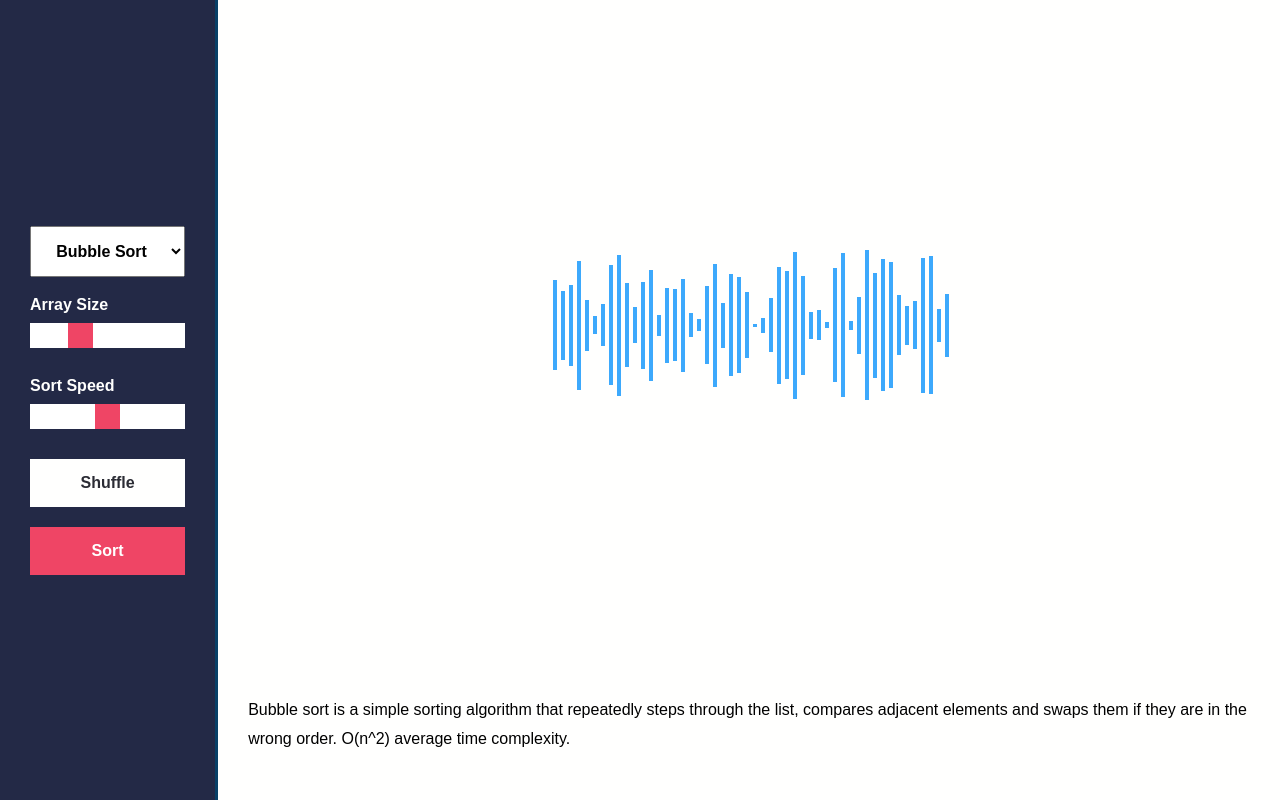
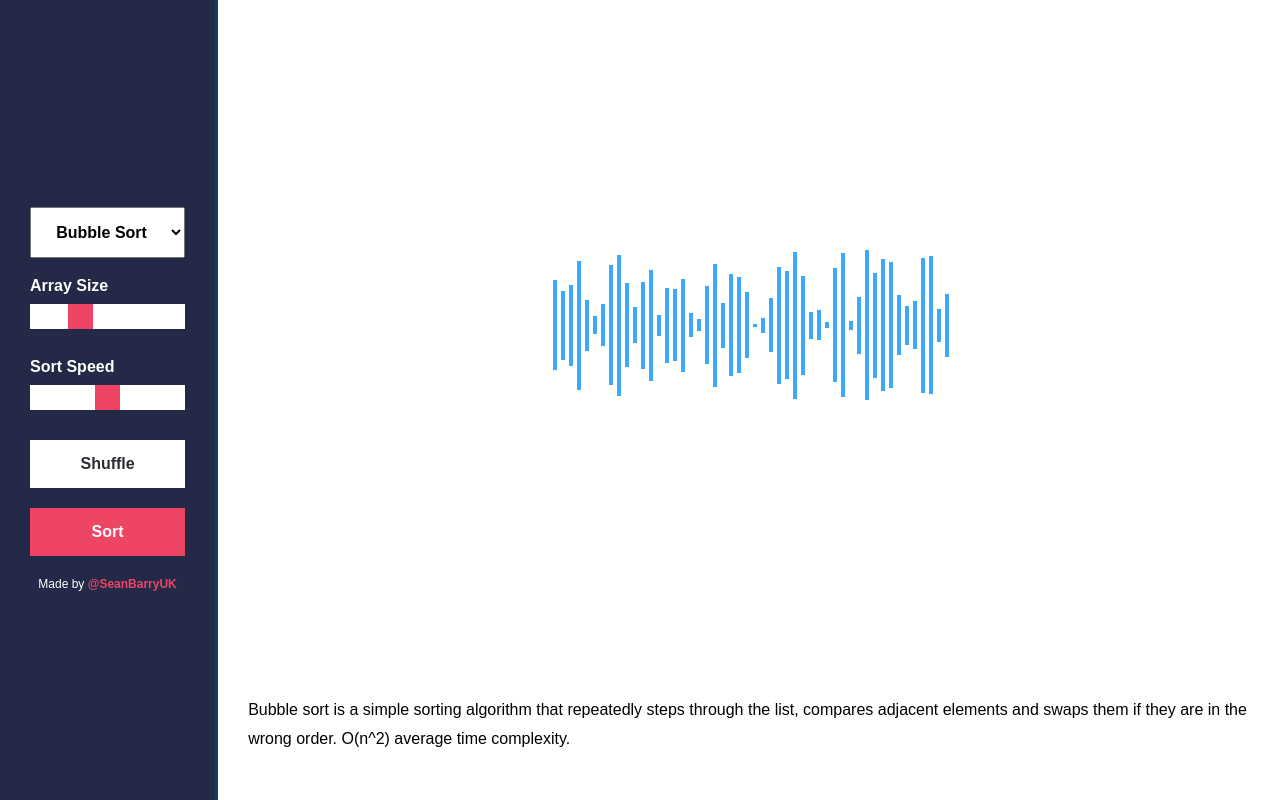
Before and after one commit to SeanBarry/sorting-algorithms, a React (Create React App) app: page / in a window 1280 px wide. Built offline with nearby package versions, Linux system fonts and the light colour scheme.

Commit message:
add credits

```diff
--- a/src/App.styles.ts
+++ b/src/App.styles.ts
@@ -55,6 +55,24 @@ export const ArrayWrapper = styled(Div)`
   display: flex;
   align-items: center;
   justify-content: center;
+`;
+
+export const Credits = styled.p`
+  font-family: sans-serif;
+  font-size: 12px;
+  color: #fff;
+`;
+
+export const Link = styled.a`
+  color: ${SECONDARY};
+  font-weight: bold;
+  text-decoration: none;
+
+  &:hover,
+  &:focus,
+  &:active {
+    color: #bc2944;
+  }
 `;
 
 export const Button = styled.button<{ primary?: boolean }>`
--- a/src/App.tsx
+++ b/src/App.tsx
@@ -127,6 +127,9 @@ const App = () => {
           <S.Button primary disabled={inProgress} onClick={sortArray}>
             Sort
           </S.Button>
+          <S.Credits>
+            Made by <S.Link href="https://twitter.com/seanbarryuk" target="_new" rel="noopener nofollow">@SeanBarryUK</S.Link>
+          </S.Credits>
         </S.ToolBar>
         <S.Rows>
           <S.ArrayWrapper ref={mainContentWidth}>
```
